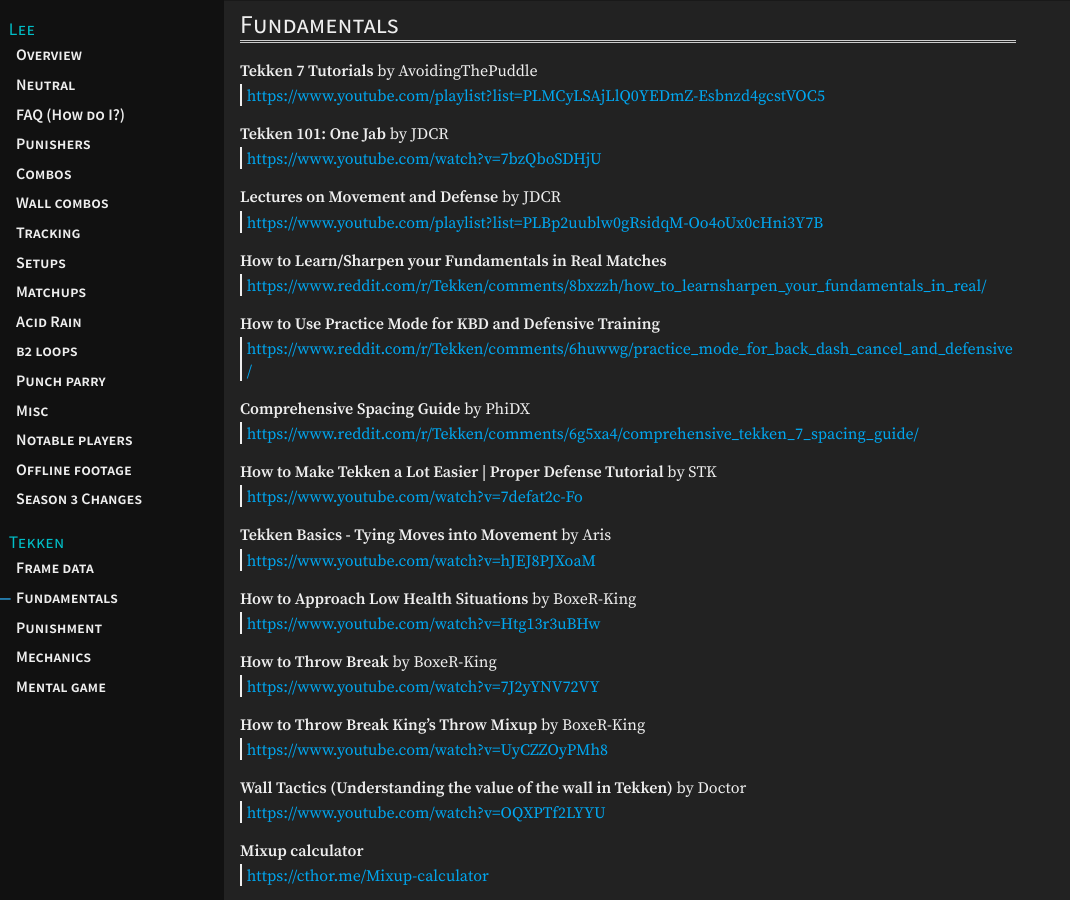
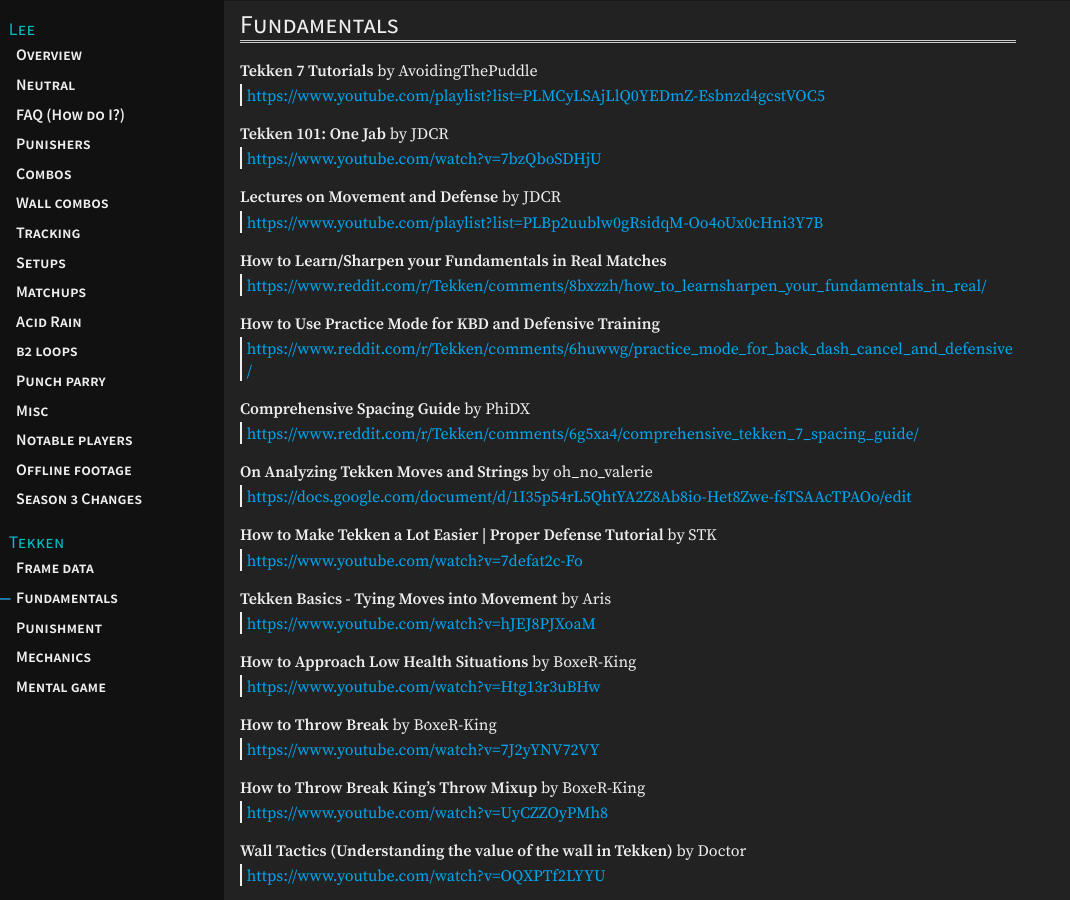
Before and after one commit to t7leeschool/t7leeschool.github.io, a Jekyll site: the page built from _pages/fundamentals.md, in a window 1280 px wide and 900 px high. Shown: the whole window, without its empty margins (0-1070 px from the left). Built offline with Jekyll 4.4.1, drawn with Linux system fonts in a browser that asks for light colours.

Commit message:
Add oh_no_valerie guide on move analysis
By twitter.com/oh_no_valerie

```diff
--- a/_pages/fundamentals.md
+++ b/_pages/fundamentals.md
@@ -19,6 +19,9 @@ title: Fundamentals
 
 **Comprehensive Spacing Guide** by PhiDX
 : <https://www.reddit.com/r/Tekken/comments/6g5xa4/comprehensive_tekken_7_spacing_guide/>
+
+**On Analyzing Tekken Moves and Strings** by oh_no_valerie
+: <https://docs.google.com/document/d/1I35p54rL5QhtYA2Z8Ab8io-Het8Zwe-fsTSAAcTPAOo/edit>
 
 **How to Make Tekken a Lot Easier | Proper Defense Tutorial** by STK
 : <https://www.youtube.com/watch?v=7defat2c-Fo>
```
